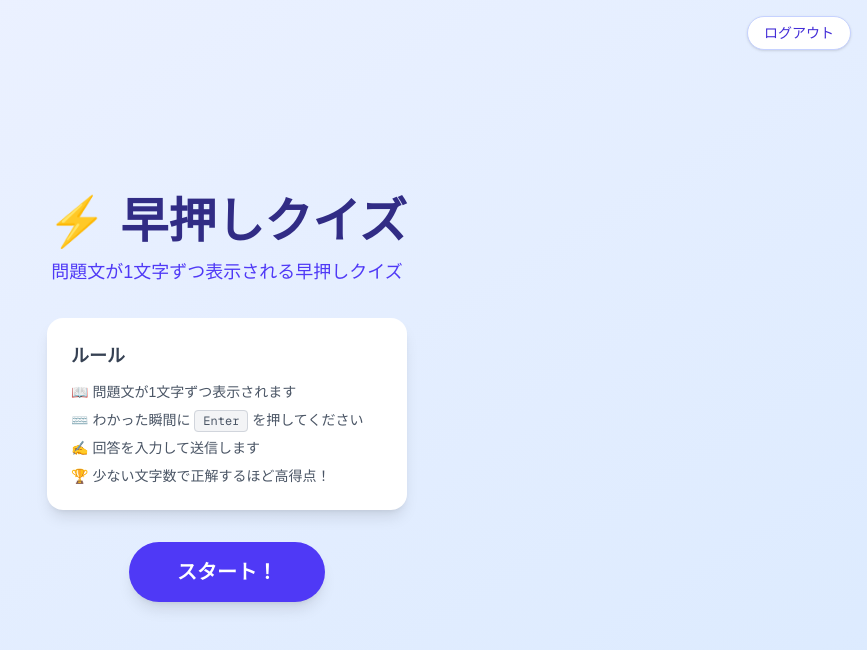
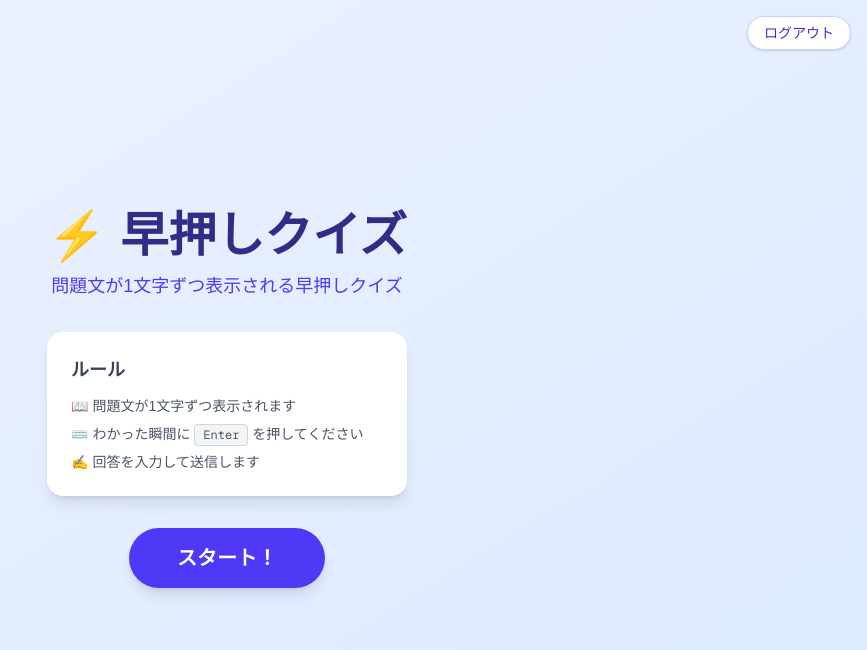
Before and after one commit to chris9609/quiz, a Next.js app: page / in a window 1280 px wide. Shown: the top 650 px of the page, without its empty margins (413-1280 px from the left). Built offline with nearby package versions, Linux system fonts and the light colour scheme; no server answers.

Commit message:
トップ画面のルールから得点の説明を削除

```diff
--- a/app/page.tsx
+++ b/app/page.tsx
@@ -31,7 +31,6 @@ export default async function Home() {
             <li>📖 問題文が1文字ずつ表示されます</li>
             <li>⌨️ わかった瞬間に <kbd className="px-2 py-0.5 bg-gray-100 border border-gray-300 rounded text-xs font-mono">Enter</kbd> を押してください</li>
             <li>✍️ 回答を入力して送信します</li>
-            <li>🏆 少ない文字数で正解するほど高得点！</li>
           </ul>
         </div>
 
```
Also changed, not shown: 1 other file (tests, documents, lock files or other folders).
